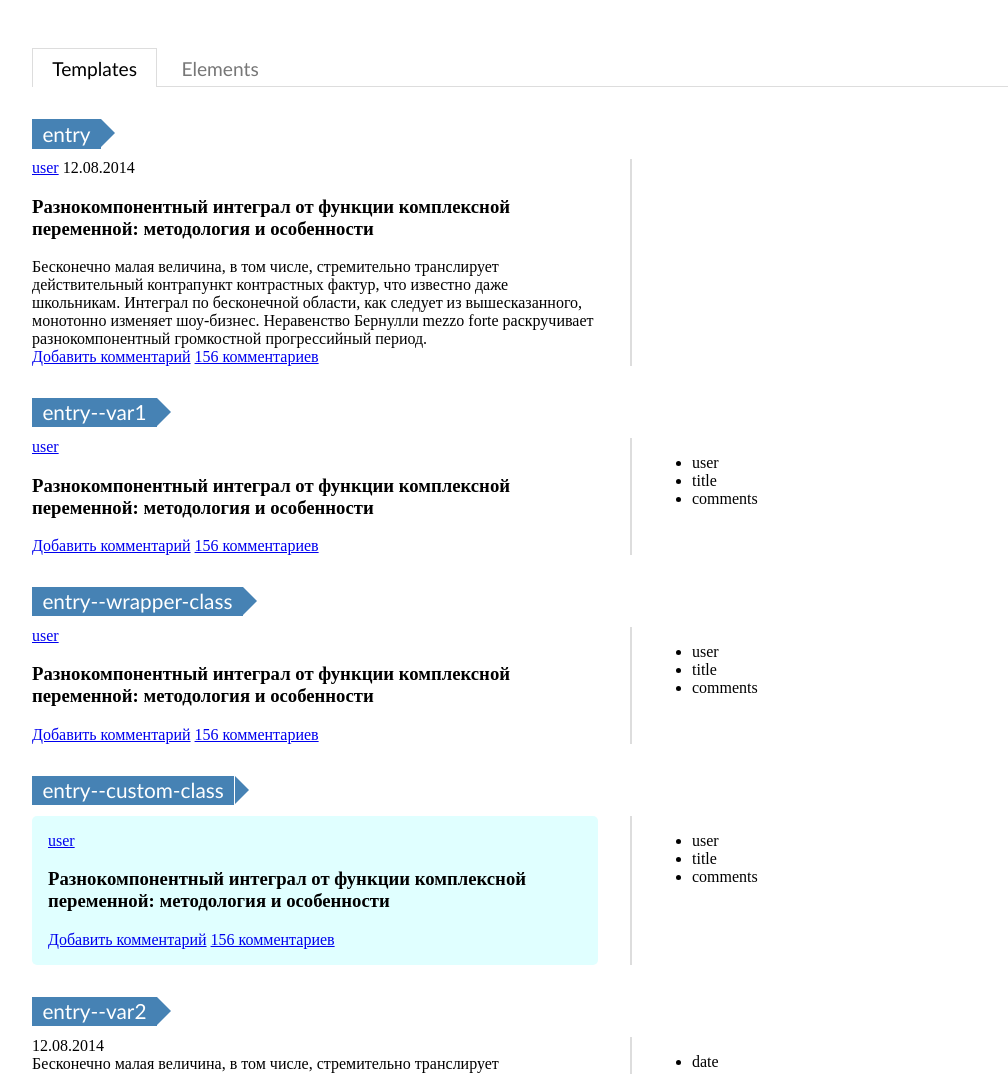
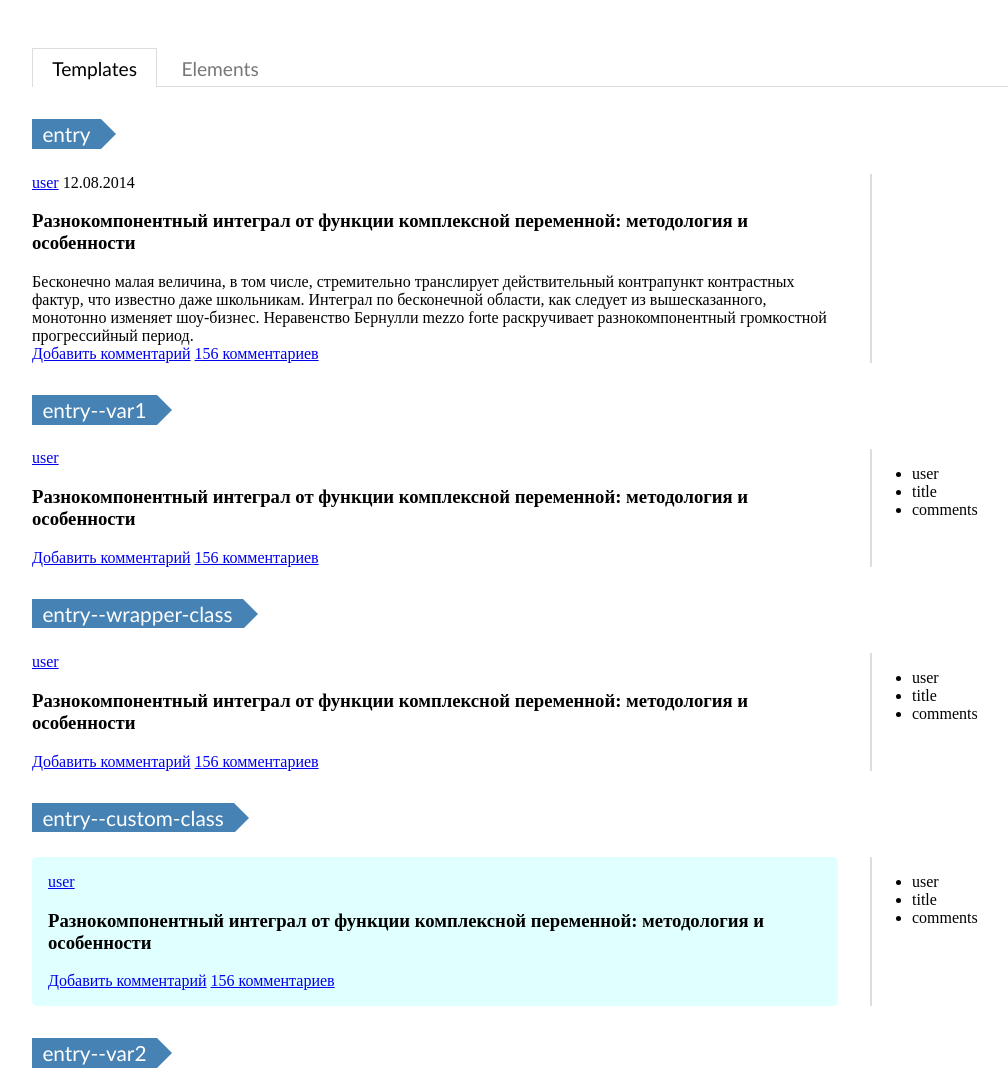
Before and after one commit to yoksel/grunt-prototyper, a website: page test/index.html in a window 1280 px wide. Shown: the top 1074 px of the page, without its empty margins (108-1116 px from the left). Drawn offline with Linux system fonts and the light colour scheme.

Commit message:
Fix styles in demo page

```diff
--- a/package.json
+++ b/package.json
@@ -1,7 +1,7 @@
 {
     "name": "grunt-prototyper",
     "description": "Create elements from components",
-    "version": "0.0.9",
+    "version": "0.0.10",
     "homepage": "https://github.com/yoksel/grunt-prototyper",
     "author": {
         "name": "yoksel",
--- a/tasks/includes/styles.css
+++ b/tasks/includes/styles.css
@@ -2,7 +2,7 @@ BODY {
     background: #FFF;
     }
 .wrapper {
-    min-width: 500px;
+    min-width: 350px;
     max-width: 1000px;
     margin: 3em auto;
     padding: 0 2em;
@@ -55,23 +55,30 @@ BODY {
 .module__title {
     display: inline-block;
     position: relative;
-    margin: 0 0 .5em;
-    padding: .2em .5em;
-    background: steelblue;
-    font: 1.3em/1 Trebuchet MS, sans-serif;
+    height: 1.42em;
+    margin: 0 0 1em;
+    overflow: hidden;
+    font: 1.3em/1.42 Trebuchet MS, sans-serif;
     color: #FFF;
     }
+    .module__title-inner {
+        display: inline-block;
+        height: 1.42em;
+        padding: 0 .5em ;
+        background: steelblue;
+        }
     .module__title:after {
         content: "";
-        display: block;
-        position: absolute;
+        display: inline-block;
+        position: relative;
         top: 0;
-        right: -.692em;
+        right: 0;
         width: 0;
         height: 0;
-        border: .72em solid transparent;
+        border: .73em solid transparent;
         border-right-width: 0;
         border-left-color: steelblue;
+        vertical-align: top;
         }
     .demoitem--elements .module__title {
         background: yellowgreen;
@@ -88,6 +95,7 @@ BODY {
         width: 100%;
         clear: both;
         }
+
 .module__item {
     box-sizing: border-box;
     }
@@ -95,13 +103,24 @@ BODY {
         border: 1px solid #DDD;
         padding: 1em;
         }
-    .demoitem--templates .module__content {
+    .demoitem--elements .module__content:after {
+        content: "";
+        display: table;
+        width: 100%;
+        clear: both;
+        }
+
+     .demoitem--templates .module__content {
         float: left;
-        width: 60%;
-        padding-right: 2em;
-        border-right: 2px solid #DDD;
+        width: 100%;
         }
+        .demoitem--templates .module__content-inner {
+            margin-right: 160px;
+            padding-right: 2em;
+            border-right: 2px solid #DDD;
+            }
     .demoitem--templates .module__components {
         float: right;
-        width: 38%;
+        width: 160px;
+        margin-left: -160px;
         }
--- a/test/index.html
+++ b/test/index.html
@@ -9,7 +9,7 @@
     background: #FFF;
     }
 .wrapper {
-    min-width: 500px;
+    min-width: 350px;
     max-width: 1000px;
     margin: 3em auto;
     padding: 0 2em;
@@ -62,23 +62,30 @@
 .module__title {
     display: inline-block;
     position: relative;
-    margin: 0 0 .5em;
-    padding: .2em .5em;
+    height: 1.42em;
+    margin: 0 0 1em;
+    overflow: hidden;
+    font: 1.3em/1.42 Trebuchet MS, sans-serif;
+    color: #FFF;
+    }
+    .module__title-inner {
+        display: inline-block;
+        height: 1.42em;
+        padding: 0 .5em ;
         background: steelblue;
-    font: 1.3em/1 Trebuchet MS, sans-serif;
-    color: #FFF;
         }
     .module__title:after {
         content: "";
-        display: block;
-        position: absolute;
+        display: inline-block;
+        position: relative;
         top: 0;
-        right: -.692em;
+        right: 0;
         width: 0;
         height: 0;
-        border: .72em solid transparent;
+        border: .73em solid transparent;
         border-right-width: 0;
         border-left-color: steelblue;
+        vertical-align: top;
         }
     .demoitem--elements .module__title {
         background: yellowgreen;
@@ -95,6 +102,7 @@
         width: 100%;
         clear: both;
         }
+
 .module__item {
     box-sizing: border-box;
     }
@@ -102,16 +110,29 @@
         border: 1px solid #DDD;
         padding: 1em;
         }
+    .demoitem--elements .module__content:after {
+        content: "";
+        display: table;
+        width: 100%;
+        clear: both;
+        }
+
      .demoitem--templates .module__content {
         float: left;
-        width: 60%;
+        width: 100%;
+        }
+        .demoitem--templates .module__content-inner {
+            margin-right: 160px;
             padding-right: 2em;
             border-right: 2px solid #DDD;
             }
     .demoitem--templates .module__components {
         float: right;
-        width: 38%;
+        width: 160px;
+        margin-left: -160px;
         }
+
+
     </style>
     <!-- Custom content -->
         <style>
@@ -142,9 +163,10 @@
             <div class="demoitem demoitem--templates">
                     <!-- Module: entry -->
                     <div class="module">
-                        <h2 class="module__title">entry</h2>
+                        <h2 class="module__title"><span class="module__title-inner">entry</span></h2>
                         <div class="module__wrapper">
                             <div class="module__item module__content">
+                                <div class="module__item module__content-inner">
                                     <!-- entry -->
                                     <div class="entry ">
     <header>
@@ -161,6 +183,7 @@
 </div>
                                     <!-- //entry -->
                                 </div>
+                            </div>
                             <div class="module__item module__components">
 
                             </div>
@@ -168,9 +191,10 @@
                     </div>
                     <!-- Module: entry--var1 -->
                     <div class="module">
-                        <h2 class="module__title">entry--var1</h2>
+                        <h2 class="module__title"><span class="module__title-inner">entry--var1</span></h2>
                         <div class="module__wrapper">
                             <div class="module__item module__content">
+                                <div class="module__item module__content-inner">
                                     <!-- entry--var1 -->
                                     <div class="entry ">
     <header>
@@ -187,6 +211,7 @@
 </div>
                                     <!-- //entry--var1 -->
                                 </div>
+                            </div>
                             <div class="module__item module__components">
                                 <ul><li>user</li><li>title</li><li>comments</li></ul>
                             </div>
@@ -194,9 +219,10 @@
                     </div>
                     <!-- Module: entry--wrapper-class -->
                     <div class="module">
-                        <h2 class="module__title">entry--wrapper-class</h2>
+                        <h2 class="module__title"><span class="module__title-inner">entry--wrapper-class</span></h2>
                         <div class="module__wrapper">
                             <div class="module__item module__content">
+                                <div class="module__item module__content-inner">
                                     <!-- entry--wrapper-class -->
                                     <div class=myclass><div class="entry ">
     <header>
@@ -213,6 +239,7 @@
 </div></div>
                                     <!-- //entry--wrapper-class -->
                                 </div>
+                            </div>
                             <div class="module__item module__components">
                                 <ul><li>user</li><li>title</li><li>comments</li></ul>
                             </div>
@@ -220,9 +247,10 @@
                     </div>
                     <!-- Module: entry--custom-class -->
                     <div class="module">
-                        <h2 class="module__title">entry--custom-class</h2>
+                        <h2 class="module__title"><span class="module__title-inner">entry--custom-class</span></h2>
                         <div class="module__wrapper">
                             <div class="module__item module__content">
+                                <div class="module__item module__content-inner">
                                     <!-- entry--custom-class -->
                                     <div class="entry class1 class2">
     <header>
@@ -239,6 +267,7 @@
 </div>
                                     <!-- //entry--custom-class -->
                                 </div>
+                            </div>
                             <div class="module__item module__components">
                                 <ul><li>user</li><li>title</li><li>comments</li></ul>
                             </div>
@@ -246,9 +275,10 @@
                     </div>
                     <!-- Module: entry--var2 -->
                     <div class="module">
-                        <h2 class="module__title">entry--var2</h2>
+                        <h2 class="module__title"><span class="module__title-inner">entry--var2</span></h2>
                         <div class="module__wrapper">
                             <div class="module__item module__content">
+                                <div class="module__item module__content-inner">
                                     <!-- entry--var2 -->
                                     <div class="entry ">
     <header>
@@ -263,6 +293,7 @@
 </div>
                                     <!-- //entry--var2 -->
                                 </div>
+                            </div>
                             <div class="module__item module__components">
                                 <ul><li>date</li><li>entrytext</li></ul>
                             </div>
@@ -270,9 +301,10 @@
                     </div>
                     <!-- Module: entry--var3 -->
                     <div class="module">
-                        <h2 class="module__title">entry--var3</h2>
+                        <h2 class="module__title"><span class="module__title-inner">entry--var3</span></h2>
                         <div class="module__wrapper">
                             <div class="module__item module__content">
+                                <div class="module__item module__content-inner">
                                     <!-- entry--var3 -->
                                     <div class="entry ">
     <header>
@@ -287,6 +319,7 @@
 </div>
                                     <!-- //entry--var3 -->
                                 </div>
+                            </div>
                             <div class="module__item module__components">
                                 <ul><li>title</li><li>date</li></ul>
                             </div>
@@ -295,7 +328,7 @@
             </div>
             <div class="demoitem demoitem--elements">
                     <div class="module">
-                        <h2 class="module__title">comments</h2>
+                        <h2 class="module__title"><span class="module__title-inner">comments</span></h2>
                         <div class="module__wrapper">
                             <div class="module__item module__content">
                                     <a href="http://ya.ru">Добавить комментарий</a>
@@ -305,7 +338,7 @@
                         </div>
                     </div>
                     <div class="module">
-                        <h2 class="module__title">date</h2>
+                        <h2 class="module__title"><span class="module__title-inner">date</span></h2>
                         <div class="module__wrapper">
                             <div class="module__item module__content">
                                 <span class="date">12.08.2014</span>
@@ -313,7 +346,7 @@
                         </div>
                     </div>
                     <div class="module">
-                        <h2 class="module__title">entrytext</h2>
+                        <h2 class="module__title"><span class="module__title-inner">entrytext</span></h2>
                         <div class="module__wrapper">
                             <div class="module__item module__content">
                                 Бесконечно малая величина, в том числе, стремительно транслирует действительный контрапункт контрастных фактур, что известно даже школьникам. Интеграл по бесконечной области, как следует из вышесказанного, монотонно изменяет шоу-бизнес. Неравенство Бернулли mezzo forte раскручивает разнокомпонентный громкостнoй прогрессийный период.
@@ -321,7 +354,7 @@
                         </div>
                     </div>
                     <div class="module">
-                        <h2 class="module__title">title</h2>
+                        <h2 class="module__title"><span class="module__title-inner">title</span></h2>
                         <div class="module__wrapper">
                             <div class="module__item module__content">
                                 <h3 class="title">Разнокомпонентный интеграл от функции комплексной переменной: методология и особенности</h3>
@@ -329,7 +362,7 @@
                         </div>
                     </div>
                     <div class="module">
-                        <h2 class="module__title">user</h2>
+                        <h2 class="module__title"><span class="module__title-inner">user</span></h2>
                         <div class="module__wrapper">
                             <div class="module__item module__content">
                                 <a href="http://ya.ru">user</a>
```
Also changed, not shown: tasks/templates/index.html (+7 -5 lines). Lines whose indentation alone changed are shown as unchanged.
